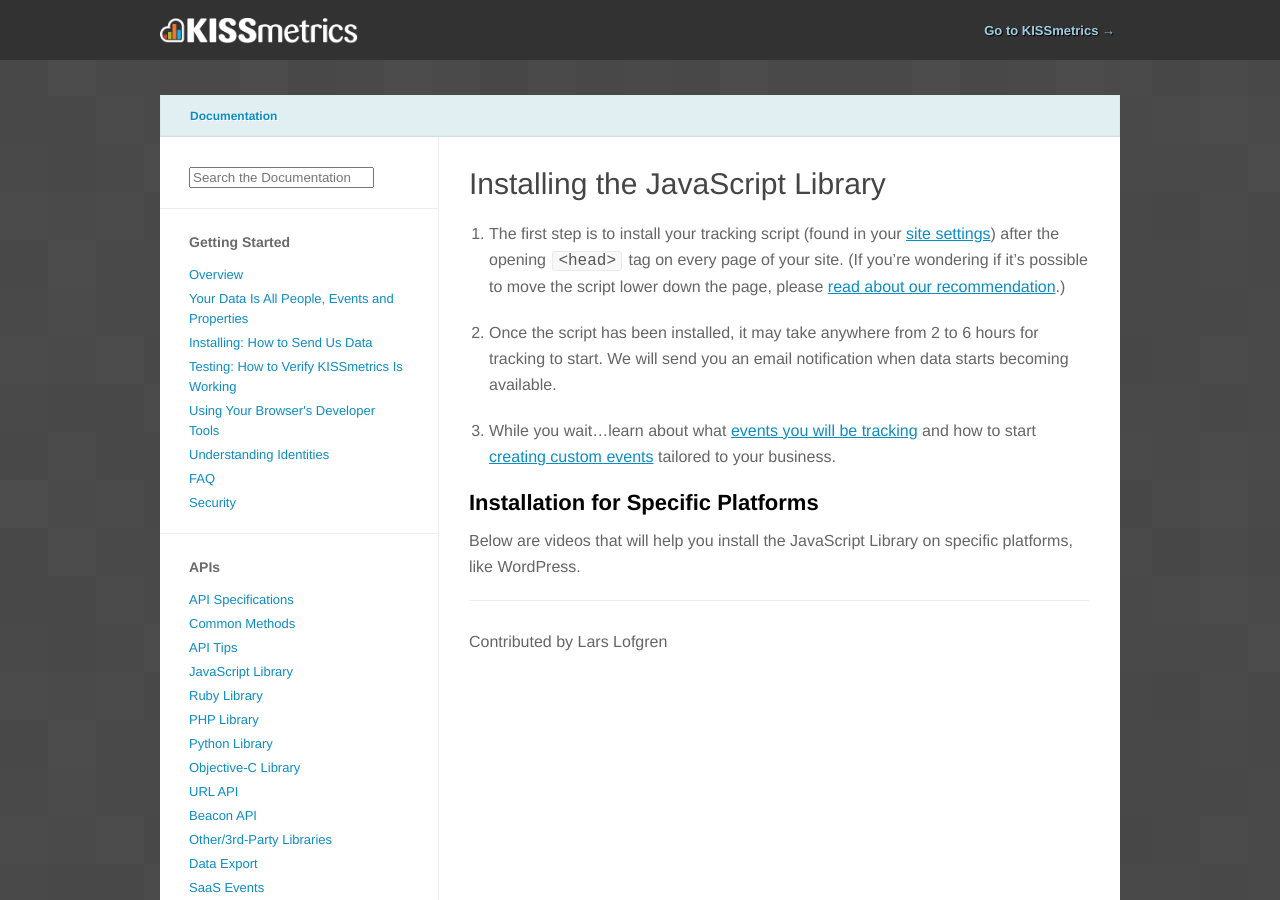
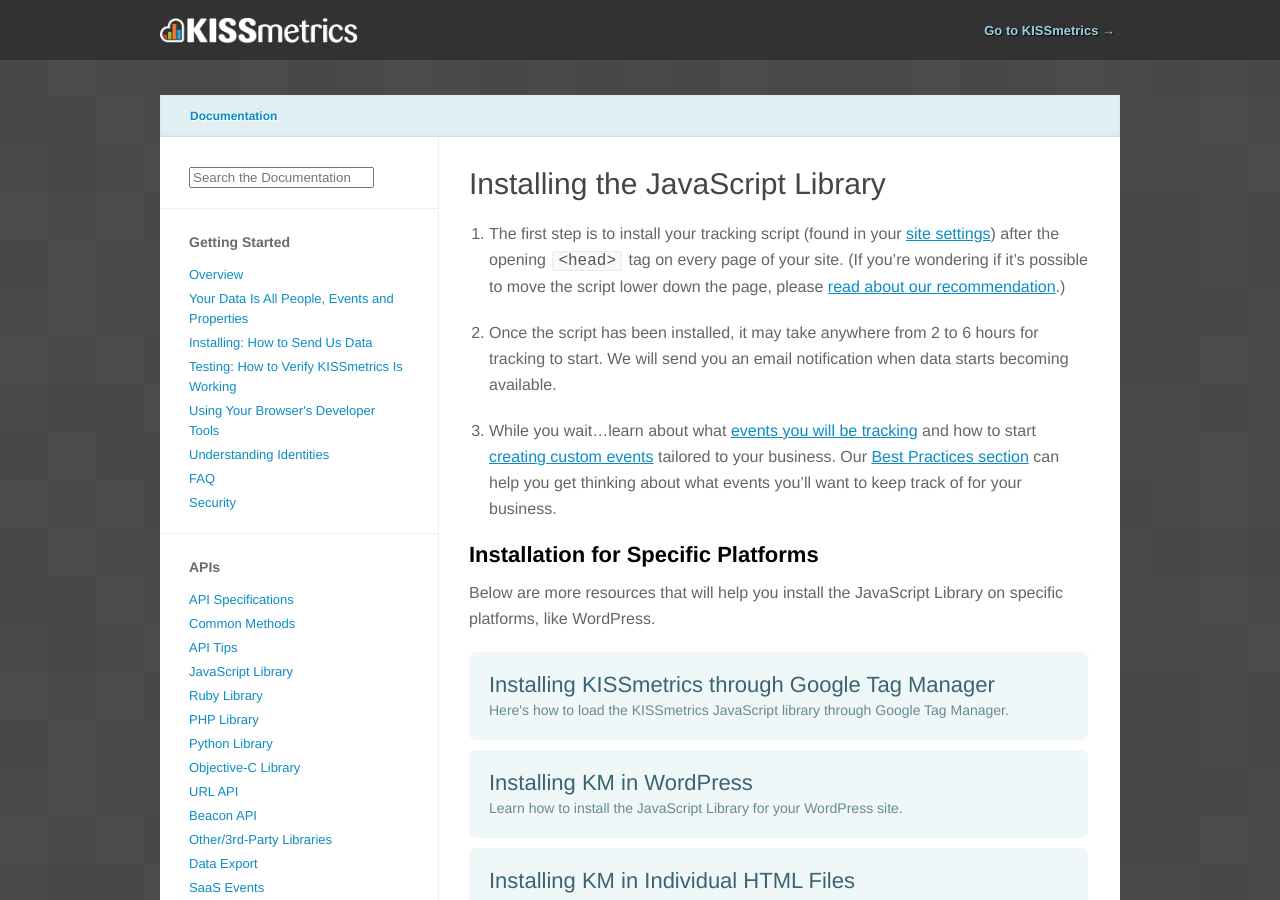
Before and after one commit to kissmetrics/km-support, a Jekyll site: the page built from _posts/2012-10-19-installation.md, in a window 1280 px wide and 900 px high. Built offline with Jekyll 4.4.1, drawn with Linux system fonts in a browser that asks for light colours; nearby versions of some CDN libraries; Markdown is read by kramdown in place of the engine named in the settings; a script that is not in the unit is left out; comment, search, counter and statistics services are not loaded; some of the changed text lies outside the part shown.

```diff
--- /dev/null
+++ b/_includes/summaries/installation_summary.html
@@ -0,0 +1,15 @@
+{% for page in site.tags.installation %}
+
+<ul class="summary" >
+  <li>
+    <a href="{{page.url}}">
+      <h3>
+      {{ page.title }}
+      </h3>
+      <p>{{page.summary}}</p>
+    </a>
+  </li>
+</ul>
+
+
+{% endfor %}
--- a/_posts/2012-10-19-installation.md
+++ b/_posts/2012-10-19-installation.md
@@ -10,13 +10,16 @@
 
 2. Once the script has been installed, it may take anywhere from 2 to 6 hours for tracking to start. We will send you an email notification when data starts becoming available.
 
-3. While you wait...learn about what [events you will be tracking][auto] and how to start [creating custom events][tutorial] tailored to your business.
+3. While you wait...learn about what [events you will be tracking][auto] and how to start [creating custom events][tutorial] tailored to your business. Our [Best Practices section][best-practices] can help you get thinking about what events you'll want to keep track of for your business.
 
 ## Installation for Specific Platforms
 
-Below are videos that will help you install the JavaScript Library on specific platforms, like WordPress.
+Below are more resources that will help you install the JavaScript Library on specific platforms, like WordPress.
+
+{% include summaries/installation_summary.html %}
 
 [settings]: https://www.kissmetrics.com/settings
 [top-v-bottom]: /troubleshooting/top-vs-bottom
-[auto]: /apis/javascript#events-automatically-tracked
+[auto]: /apis/javascript/javascript-settings.html
 [tutorial]: /tutorial
+[best-practices]: /best-practices
```
Also changed, not shown: _posts/2012-10-19-html-files.md (+1 -0 lines), _posts/2012-10-19-wordpress-tutorial.md (+1 -0 lines), _posts/2012-11-04-google-tag-manager.md (+1 -0 lines).
